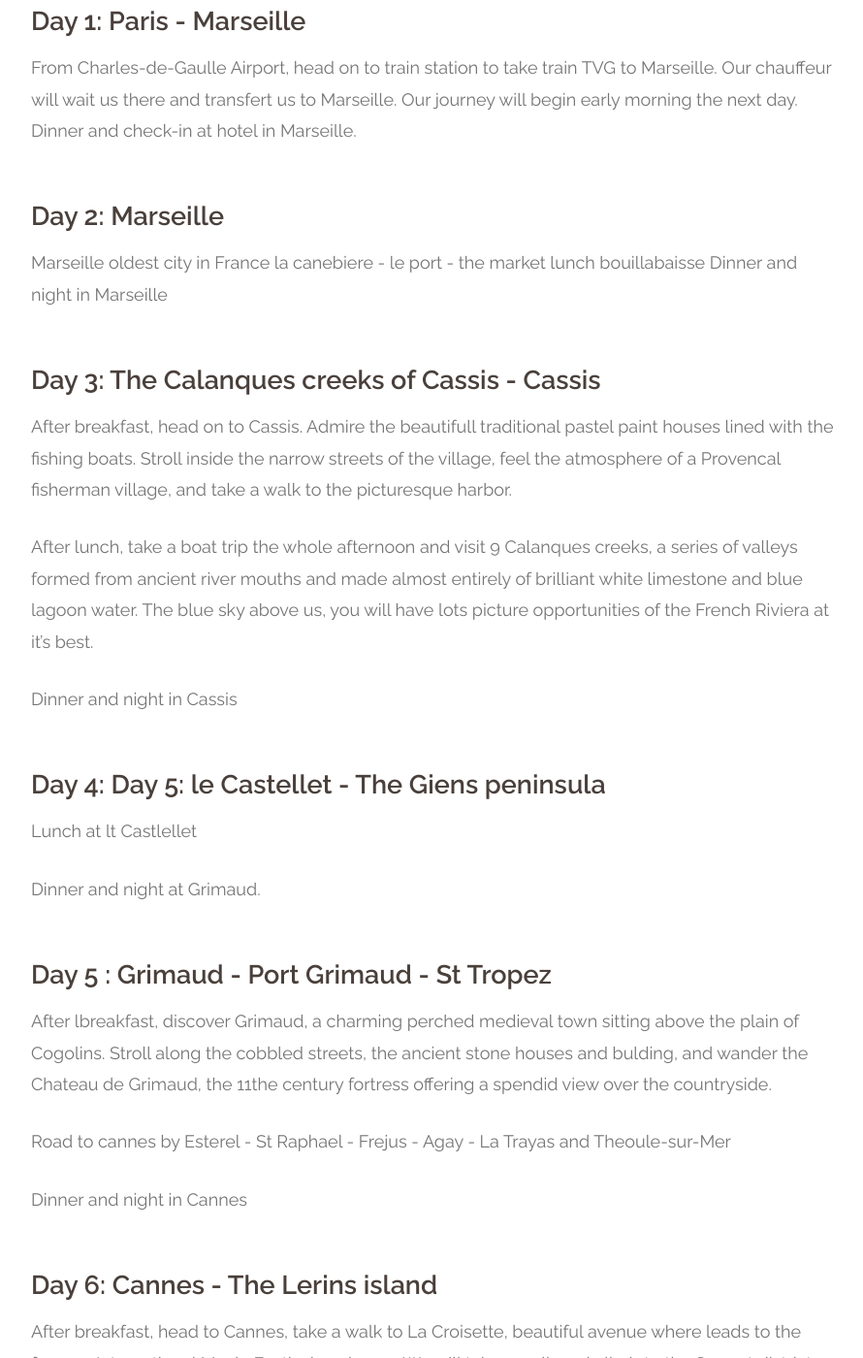
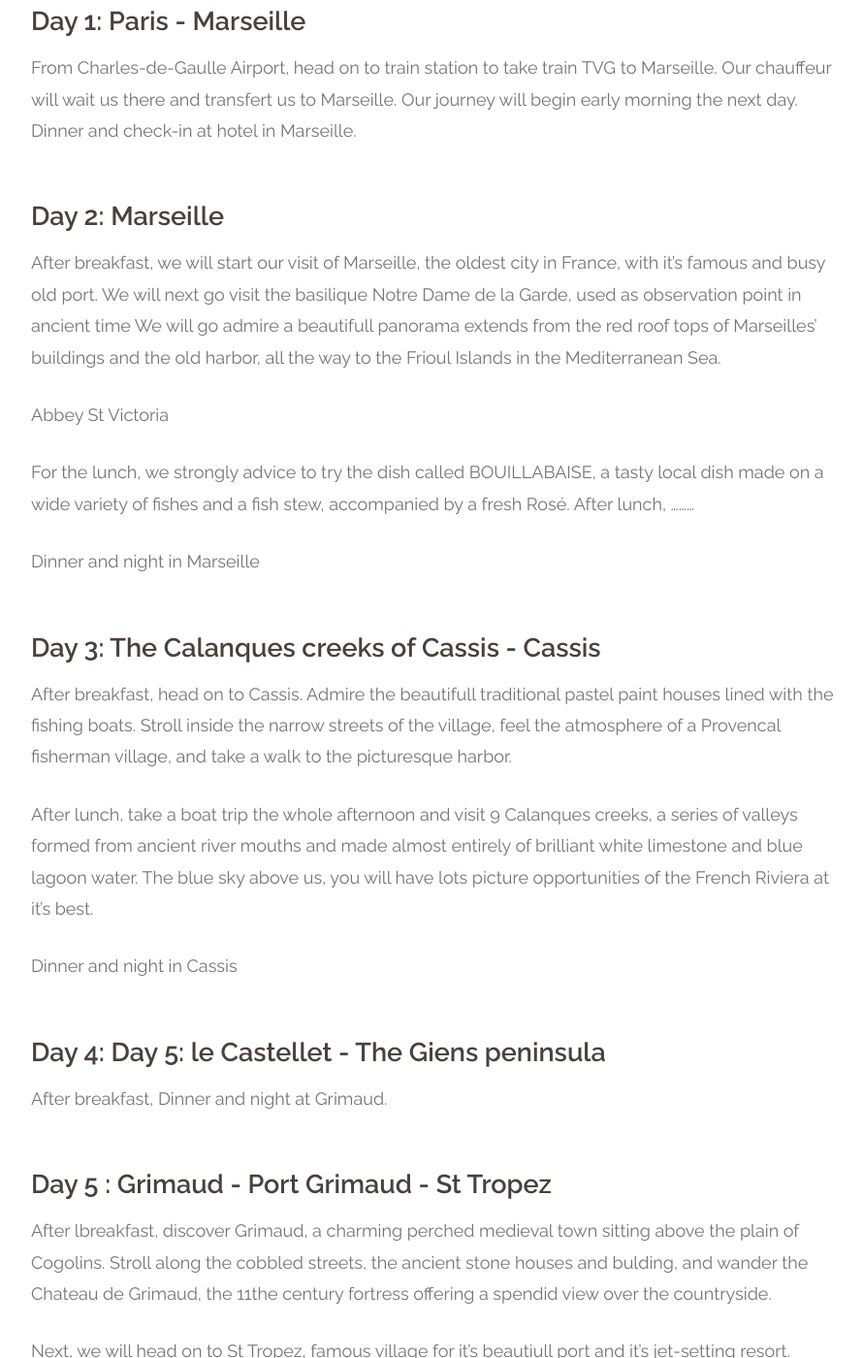
Before and after one commit to paitiewfrance/paitiewfrance.github.io, a Jekyll site: the page built from tour-provence/the-french-riviera-by-the-seaside.md, in a window 1280 px wide and 1400 px high, scrolled down 1061 px. Shown: the whole window at 97% size, without its empty margins (191-1081 px from the left). Built offline with Jekyll 4.4.1, drawn with Linux system fonts in a browser that asks for light colours; nearby versions of some CDN libraries; some web fonts are replaced; some of the changed text lies outside the part shown.

Commit message:
Update seaside trip

```diff
--- a/tour-provence/the-french-riviera-by-the-seaside.md
+++ b/tour-provence/the-french-riviera-by-the-seaside.md
@@ -19,9 +19,18 @@ Our chauffeur will wait us there and transfert us to Marseille. Our journey will
 Dinner and check-in at hotel in Marseille.
 
 ### Day 2: Marseille
-Marseille oldest city in France
-la canebiere - le port - the market
-lunch bouillabaisse
+After breakfast, we will start our visit of Marseille, the oldest city in France, with it's famous and busy old port.
+We will next go visit the basilique Notre Dame de la Garde,  used as observation point in ancient time
+We will go admire a beautifull panorama extends from the red roof tops of Marseilles' buildings and the old harbor, all the way to the Frioul Islands in the Mediterranean Sea.
+
+
+Abbey St Victoria
+
+For the lunch, we strongly advice to try the dish called BOUILLABAISE, a tasty local dish made on a wide variety of fishes and a fish stew, accompanied by a fresh Rosé.
+After lunch, .........
+
+
+
 Dinner and night in Marseille
 
 ### Day 3: The Calanques creeks of Cassis - Cassis
@@ -33,17 +42,17 @@ After lunch, take a boat trip the whole afternoon and visit 9 Calanques creeks,
 Dinner and night in Cassis
 
 ### Day 4:  Day 5: le Castellet - The Giens peninsula
-Lunch at lt Castlellet
-
+After breakfast,
 Dinner and night at Grimaud.
 
 ### Day 5 : Grimaud - Port Grimaud - St Tropez
 After lbreakfast, discover Grimaud,  a charming perched medieval town sitting above the plain of Cogolins.  Stroll along the cobbled streets,  the ancient stone houses and bulding, and wander the Chateau de Grimaud, the 11the century fortress offering a spendid view over the countryside.
 
-Road to cannes by Esterel - St Raphael - Frejus - Agay - La Trayas and Theoule-sur-Mer
+Next,  we will head on to St Tropez, famous village for it's beautiull port and it's jet-setting resort. Wander the most picturesque quarter of the town called "La Ponche" , the historical center and fishing village, the old cobble streets and. Take a walk down to the old port, feel the it's atmosphere by strolling thought the cafes and terraces and the Mediteranean pastel color houses lined along the fishing boat and yatch docked in the harbor.
+
+We will then drive on the way to Cannes by taking the superb road of Esterel,  red rocky moutains chain along the coastline and enjoy Meditterarnean sea view for 1 hour and half. We will pass  St Raphael - Frejus - Agay - La Trayas and Theoule-sur-Mer.
 
 Dinner and night in Cannes
-
 
 ### Day 6: Cannes - The Lerins island
 After breakfast, head to Cannes, take a walk to La Croisette, beautiful avenue where leads to the famous International Movie Festival each year.
```
